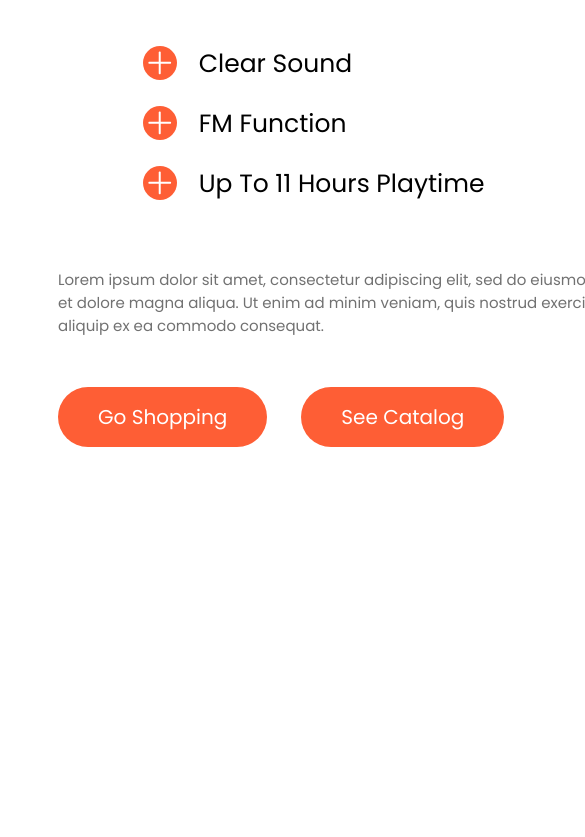
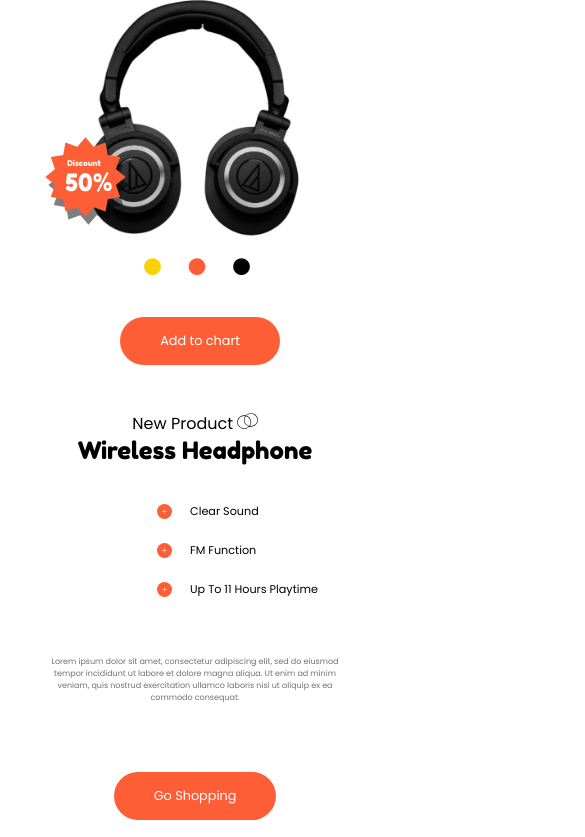
Before and after one commit to manikD1/Live-Project-7-Product-Home-Page, a website: page index.html in a window 390 px wide. Shown: the part 483-1320 px from the top of the page, 585 px wide, since content can reach past the window. Before the commit the page ends 938 px from the top, so only its background shows below. Drawn offline with Linux system fonts and the light colour scheme.

Commit message:
Making mobile responsive

```diff
--- a/css/index.css
+++ b/css/index.css
@@ -178,3 +178,252 @@ nav>img{
 .black-dot{
     color: #000000;
 }
+
+
+/* Mobile Responsiveness */
+
+@media (max-width: 1700px){
+
+    nav{
+        justify-content: center;
+    }
+
+    .nav-item{
+        font-size: 1em;
+    }
+
+    .left-section h3{
+        font-size: 2em;
+    }
+
+    .left-section h3 img{
+        height: 1em;
+    }
+
+    .left-section h1{
+        font-size: 3em;
+    }
+
+    .sub-headline img{
+        height: 0.8em;
+    }
+
+    .sub-headlines h5{
+        font-size: 1em;
+    }
+
+    .text{
+        font-size: 0.8em;
+    }
+
+    .action-btn{
+        font-size: 0.8em;
+    }
+
+    .headphone-div img:nth-child(3){
+        height: 400px;
+    }
+
+    .discount-content h4{
+        font-size: 10px;
+        position: relative;
+        top: 135px;
+        left: 185px;
+        color: #ffffff;
+    }
+
+    .discount-content h1{
+        font-size: 40px;
+        position: relative;
+        top: 105px;
+        left: 170px;
+        color: #ffffff;
+    }
+
+    .discount{
+        height: 120px;
+        position: relative;
+        top: 115px;
+        left: 265px;
+    }
+
+    .dot::before{
+        font-size: 70px;
+    }
+
+    .dots{
+        left: 420px;
+        bottom: 20px;
+    }
+
+    .right-section button:nth-child(3){
+        left: 410px;
+        bottom: 20px;
+    }
+
+}
+
+@media (max-width: 1500px){
+
+    .text{
+        width: 500px;
+    }
+
+    .intro-section{
+        justify-content: center;
+        align-items: center;
+    }
+
+}
+
+
+@media (max-width: 1500px){
+
+    .intro-section{
+        flex-direction: column-reverse;
+    }
+
+    .headphone-div{
+        flex-direction: column;
+        justify-content: center;
+        align-items: center;
+        position: relative;
+    }
+
+    .headphone-div img:nth-child(3){
+        position: static;
+    }
+
+    .discount-content h4{
+        position: absolute;
+        top: 245px;
+        left: 0;
+    }
+
+    .discount-content h1{
+        position: absolute;
+        top: 245px;
+        left: 0;
+    }
+
+    .discount{
+        position: absolute;
+        top: 230px;
+        left: -25px;
+    }
+
+    .dots{
+        left: 130px;
+    }
+
+    .right-section button:nth-child(3){
+        left: 125px;
+    }
+
+}
+
+@media (max-width: 980px){
+
+    nav{
+        flex-direction: column;
+    }
+
+    .nav-items{
+        margin: 2em 0;
+    }
+
+    body{
+        padding-left: 0;
+    }
+
+}
+
+
+@media (max-width: 530px){
+
+    .nav-items{
+        flex-direction: column;
+        text-align: center;
+    }
+
+    .nav-item{
+        margin: 1em;
+    }
+
+    .headphone-div img:nth-child(3){
+        height: 250px;
+    }
+
+    .discount-content h4{
+        top: 150px;
+        left: -3px;
+        font-size: 0.5em;
+    }
+
+    .discount-content h1{
+        top: 155px;
+        left: -5px;
+        font-size: 1.5em;
+    }
+
+    .discount{
+        height: 80px;
+        top: 140px;
+        left: -25px;
+    }
+
+    .dots{
+        left: 60px;
+    }
+
+    .right-section button:nth-child(3){
+        left: 50px;
+    }
+
+    .left-section{
+        display: flex;
+        flex-direction: column;
+        justify-content: center;
+        align-items: center;
+        text-align: center;
+    }
+
+    .sub-headlines{
+       text-align: left;
+    }
+
+    .left-section h3{
+        font-size: 1em;
+    }
+
+    .left-section h1{
+        font-size: 1.5em;
+    }
+
+    .sub-headlines h5{
+        font-size: 0.7em;
+    }
+
+
+    .sub-headline img{
+        height: 5px;
+        margin-bottom: 4px;
+    }
+
+    .text{
+        font-size: 0.5em;
+        width: 300px;
+    }
+
+    .action-btn{
+        margin: 10px 0;
+    }
+
+    .action-btns{
+        display: flex;
+        justify-content: center;
+        align-items: center;
+        flex-direction: column;
+    }
+
+}
```
Also changed, not shown: Readme.md, Screenshots/Actual-Screenshot-1.JPG (added), Screenshots/Actual-Screenshot-2.JPG (added), Screenshots/Actual-Screenshot.JPG (renamed from Actual-Screenshot.JPG).
